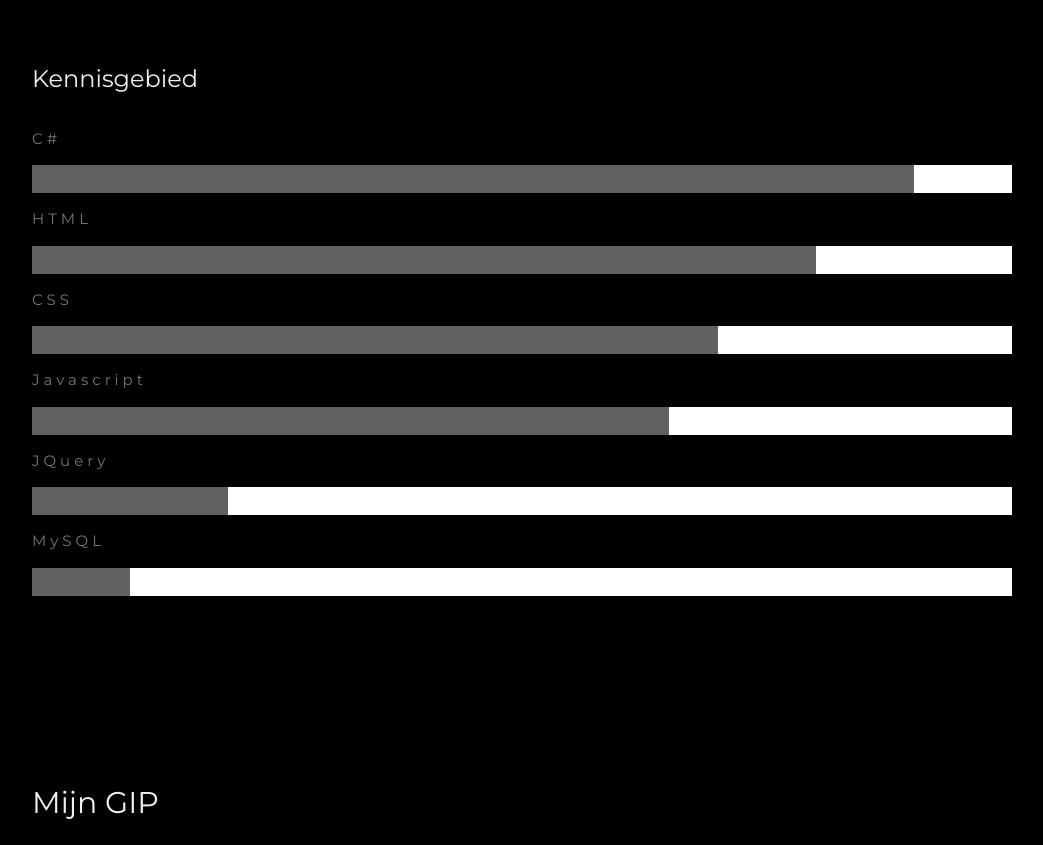
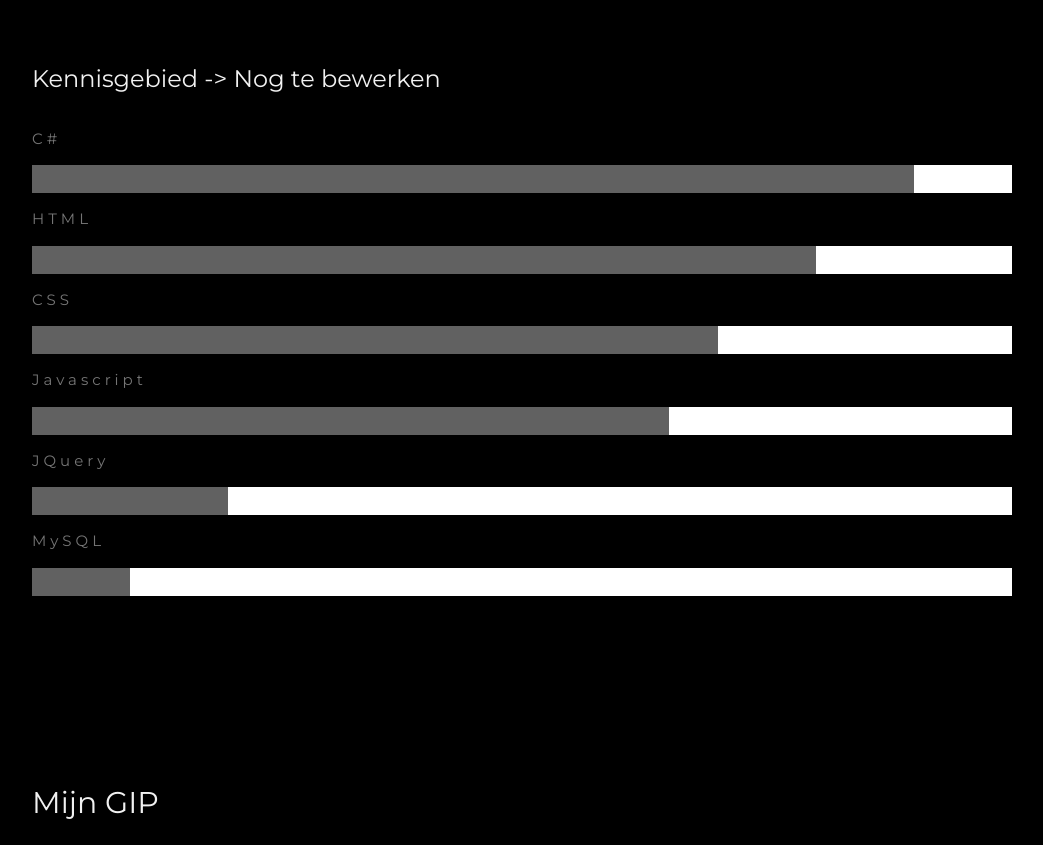
Before and after one commit to LiamB-immalle/GIPsite, a plain HTML site: page index.html in a window 1280 px wide. Shown: the part 1495-2340 px from the top of the page, without its empty margins (178-1221 px from the left). Drawn offline with nearby package versions, Linux system fonts and the light colour scheme.

Commit message:
Added little note

```diff
--- a/index.html
+++ b/index.html
@@ -110,7 +110,7 @@
         door een mail te sturen aan liam.brangers@immalle.be
       </p>
       </br>
-      <h3 class="w3-padding-16 w3-text-light-grey">Kennisgebied</h3>
+      <h3 class="w3-padding-16 w3-text-light-grey">Kennisgebied -> Nog te bewerken</h3>
       <p class="w3-wide">C#</p>
       <div class="w3-white">
         <div class="w3-dark-grey" style="height:28px;width:90%"></div>
```
